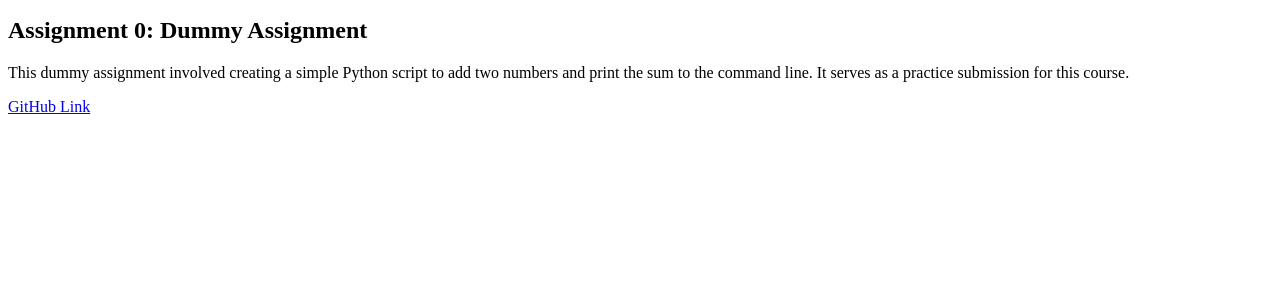
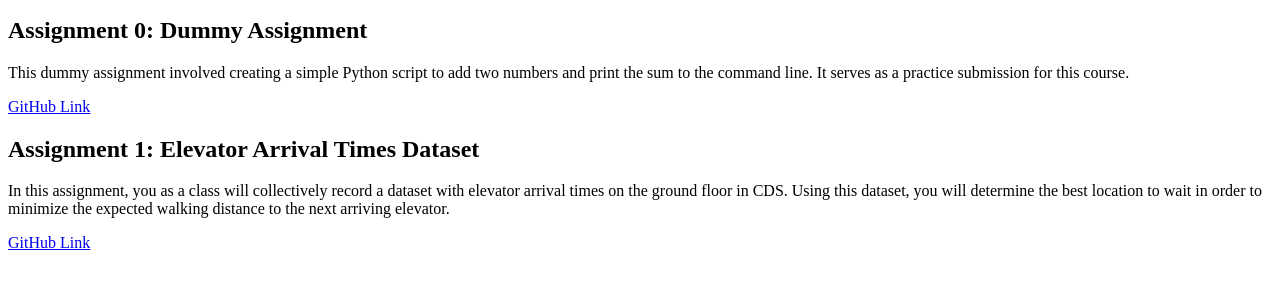
Before and after one commit to jjanepan/jjanepan.github.io, a plain HTML site: page assignments.html in a window 1280 px wide. Shown: the part 88-374 px from the top of the page. Drawn offline with Linux system fonts and the light colour scheme.

Commit message:
added assingment 1

```diff
--- a/assignments.html
+++ b/assignments.html
@@ -33,6 +33,21 @@
           >GitHub Link</a
         >
       </div>
+      <!-- Assignment 1 -->
+      <div class="assignment">
+        <h2>Assignment 1: Elevator Arrival Times Dataset</h2>
+        <p>
+          In this assignment, you as a class will collectively record a dataset
+          with elevator arrival times on the ground floor in CDS. Using this
+          dataset, you will determine the best location to wait in order to
+          minimize the expected walking distance to the next arriving elevator.
+        </p>
+        <a
+          href="https://github.com/jjanepan/jjanepan-assignment-1"
+          target="_blank"
+          >GitHub Link</a
+        >
+      </div>
     </section>
   </body>
 </html>
```
